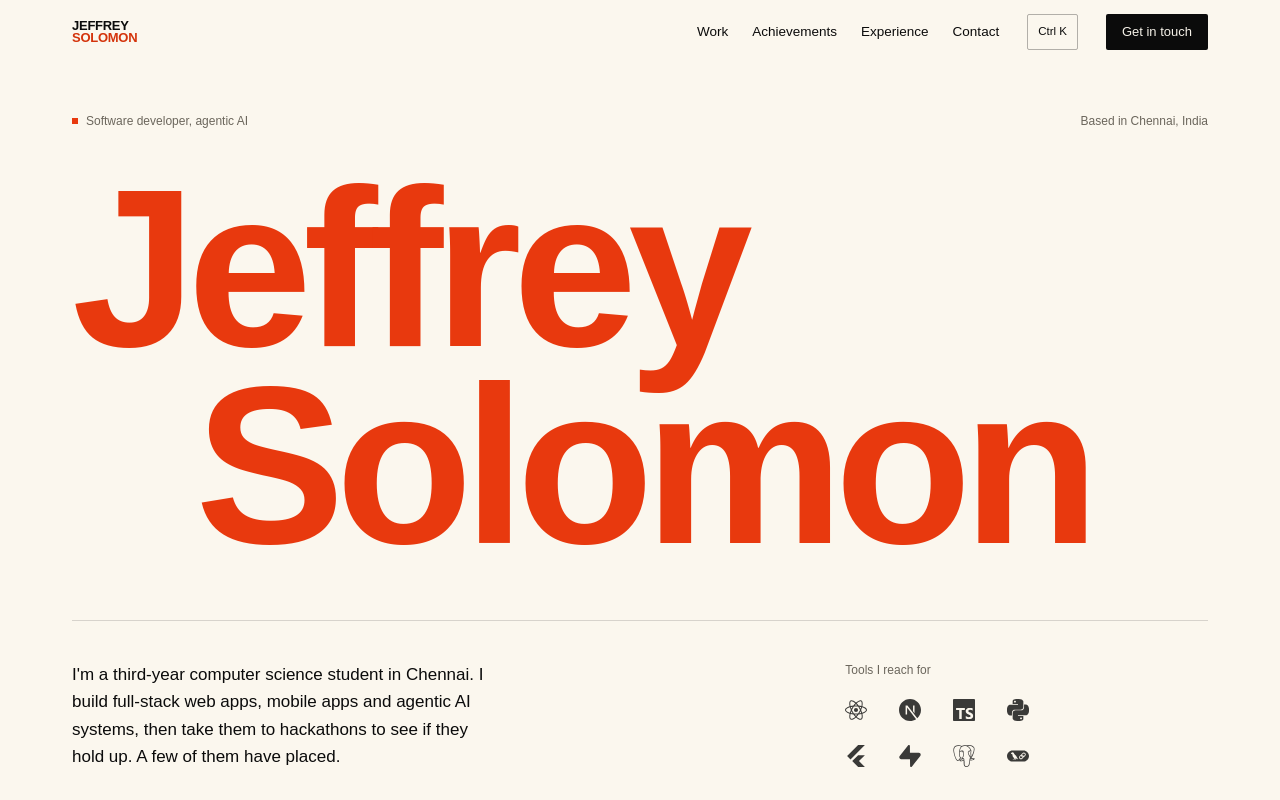
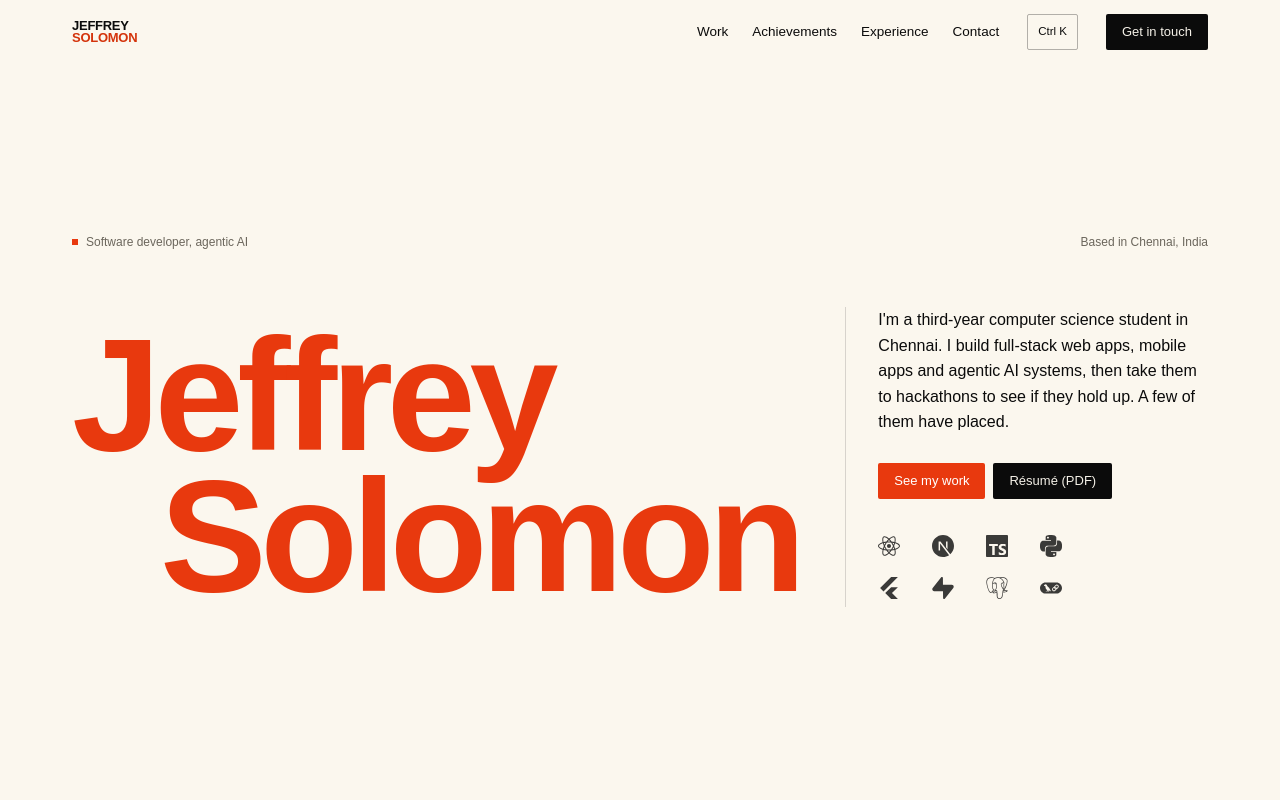
Before and after one commit to jeffreysolomon123/jeffreysolomon, a Next.js app: page / in a window 1280 px wide. Shown: the top 800 px of the page. Built offline with nearby package versions, Linux system fonts and the light colour scheme; a web font is replaced by a local one.

Commit message:
feat: put intro, CTAs and stack beside the name so the hero fits one laptop screen

```diff
--- a/src/components/Hero.tsx
+++ b/src/components/Hero.tsx
@@ -6,7 +6,8 @@ import { techIcons } from "./ui/Icons";
 export function Hero() {
   return (
     <section id="top" aria-labelledby="hero-name" className="band-cream overflow-hidden">
-      <Container className="flex flex-col justify-center pt-28 pb-16 lg:min-h-[min(92svh,820px)] lg:pt-28 lg:pb-16">
+      {/* On laptops everything fits in one viewport: name on the left, intro beside it. */}
+      <Container className="flex flex-col justify-center pt-28 pb-16 lg:min-h-[min(100svh,860px)] lg:pt-24 lg:pb-14">
         <div className="flex flex-wrap items-center justify-between gap-x-6 gap-y-2 font-mono text-[12px] text-muted">
           <p className="flex items-center gap-2">
             <span aria-hidden="true" className="inline-block size-1.5 bg-accent" />
@@ -15,20 +16,20 @@ export function Hero() {
           <p>Based in {profile.location}</p>
         </div>
 
+        <div className="mt-8 grid gap-12 md:mt-10 lg:mt-14 lg:grid-cols-12 lg:items-end lg:gap-x-6">
           <h1
             id="hero-name"
-          className="mt-8 font-display text-[clamp(3.5rem,17vw,8.75rem)] leading-[0.88] font-extrabold tracking-[-0.04em] text-accent md:mt-10 lg:text-[clamp(8rem,17.5vw,15.5rem)]"
+            className="font-display text-[clamp(3.5rem,17vw,8.75rem)] leading-[0.88] font-extrabold tracking-[-0.04em] text-accent lg:col-span-8 lg:text-[clamp(6.5rem,12.5vw,11.5rem)]"
           >
             <span className="block">{profile.heroLines[0]}</span>
             <span className="block md:pl-[0.55em]">{profile.heroLines[1]}</span>
             <span className="sr-only"> ({profile.name})</span>
           </h1>
 
-        <div className="mt-12 grid gap-10 border-t border-line pt-8 md:mt-14 md:grid-cols-12 md:gap-x-6 md:pt-10">
-          <div className="md:col-span-7 lg:col-span-6">
-            <p className="max-w-[44ch] text-[17px] leading-[1.6] text-fg">{profile.intro}</p>
+          <div className="border-t border-line pt-8 lg:col-span-4 lg:border-t-0 lg:border-l lg:pt-0 lg:pb-2 lg:pl-8">
+            <p className="max-w-[44ch] text-[17px] leading-[1.6] text-fg lg:text-[16px]">{profile.intro}</p>
 
-            <div className="mt-8 flex flex-wrap gap-2">
+            <div className="mt-7 flex flex-wrap gap-2">
               <Button href="#work" variant="accent" className="text-white">
                 See my work
               </Button>
@@ -38,11 +39,8 @@ export function Hero() {
                 </Button>
               )}
             </div>
-          </div>
 
-          <div className="md:col-span-5 md:col-start-8 lg:col-span-4 lg:col-start-9">
-            <p className="font-mono text-[12px] text-muted">Tools I reach for</p>
-            <ul aria-label="Technologies I use" className="mt-5 grid w-fit grid-cols-4 gap-x-8 gap-y-6 text-fg">
+            <ul aria-label="Technologies I use" className="mt-10 grid w-fit grid-cols-4 gap-x-8 gap-y-5 text-fg lg:mt-9">
               {heroTech.map((name) => {
                 const Icon = techIcons[name];
                 return (
```
Lines whose indentation alone changed are shown as unchanged.
